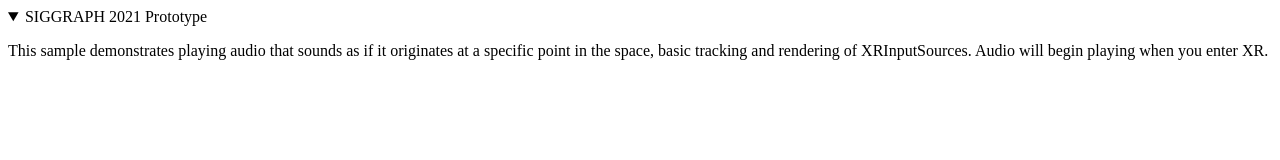
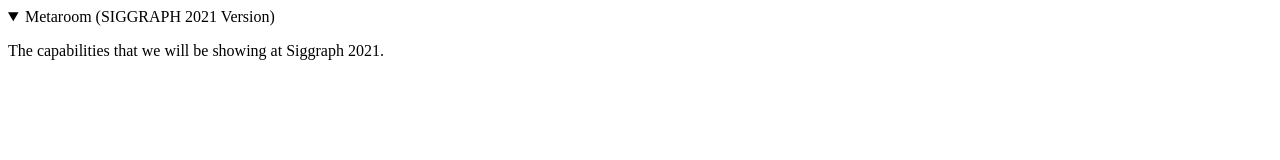
Before and after one commit to snowymo/immersive-presentation, a website with bundled scripts: page sig21.html in a window 1280 px wide. Built offline with nearby package versions, Linux system fonts and the light colour scheme.

Commit message:
Changed the title in sig21.html.

```diff
--- a/sig21.html
+++ b/sig21.html
@@ -40,11 +40,9 @@
   <body>
     <header id=header>
       <details open>
-        <summary>SIGGRAPH 2021 Prototype</summary>
+        <summary>Metaroom (SIGGRAPH 2021 Version)</summary>
         <p>
-          This sample demonstrates playing audio that sounds as if it originates
-          at a specific point in the space, basic tracking and rendering of
-          XRInputSources. Audio will begin playing when you enter XR.
+          The capabilities that we will be showing at Siggraph 2021.
           <!-- <a class="back" href="./">Back</a> -->
         </p>
       </details>
```
